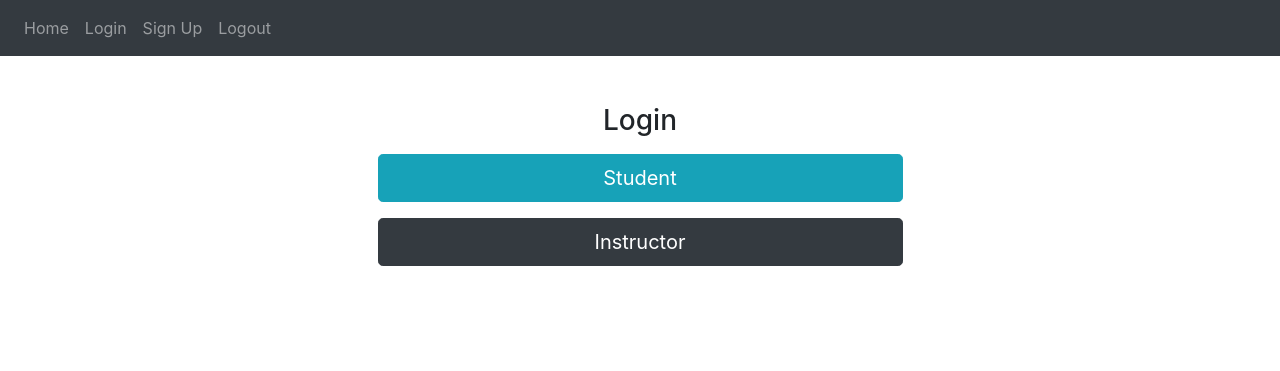
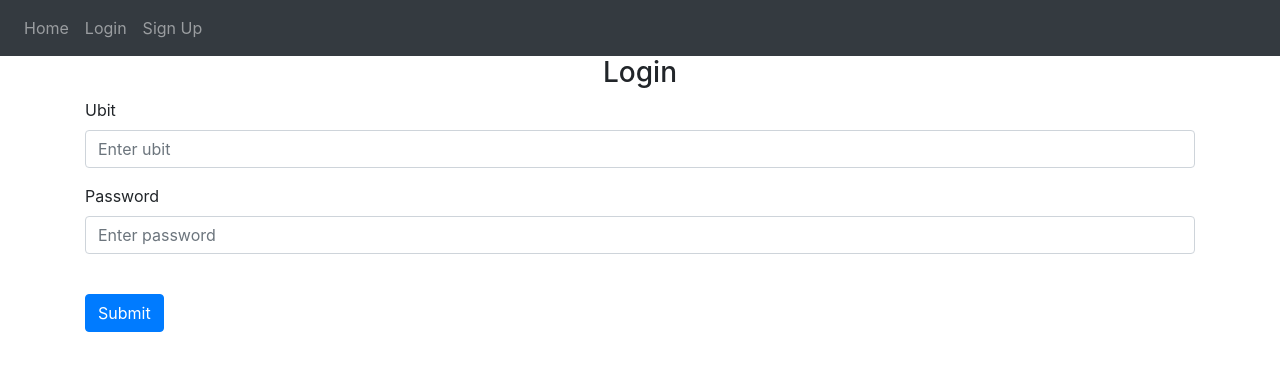
Before and after one commit to t-scholtz/OfficeHourQueSystem, a Flask app: page /login in a window 1280 px wide. Shown: the top 371 px of the page. Run offline with Flask 3, Linux system fonts and the light colour scheme; some libraries are stand-ins or nearby versions.

Commit message:
adding logging in and user features

```diff
--- a/website/auth.py
+++ b/website/auth.py
@@ -3,49 +3,37 @@ from flask import Blueprint, render_template, request, flash, redirect, url_for
 from .models import User
 from werkzeug.security import generate_password_hash, check_password_hash
 from . import db   ##means from __init__.py import db
-# from flask_login import login_user, login_required, logout_user, current_user
+from flask_login import login_user, login_required, logout_user, current_user
 
 auth = Blueprint('auth',__name__)
 
 @auth.route('/login', methods=['GET', 'POST'])
 def login():
-    return render_template("login.html")
-
-@auth.route('/student-login', methods=['GET', 'POST'])
-def student_login():
-    print("is this better")
-    return render_template("student_login.html")
-
-@auth.route('/instructor-login', methods=['GET', 'POST'])
-def intstructor_login():
     if request.method == 'POST':
         ubit = request.form.get('ubit')
         password = request.form.get('password')
 
-        # user = User.query.filter_by(ubit=ubit).first()
-        # if user:
-        #     if check_password_hash(user.password, password):
-        #         flash('Logged in successfully!', category='success')
-        #         login_user(user, remember=True)
-        #         return redirect(url_for('views.home'))
-        #     else:
-        #         flash('Incorrect password, try again.', category='error')
-        # else:
-        #     flash('Email does not exist.', category='error')
-    # return render_template("instructor_login.html",user=current_user)
-    return render_template("instructor_login.html")
-
+        user = User.query.filter_by(ubit=ubit).first()
+        if user:
+            if check_password_hash(user.password, password):
+                flash('Logged in successfully!', category='success')
+                login_user(user, remember=True)
+                return redirect(url_for('views.home'))
+            else:
+                flash('Incorrect password, try again.', category='error')
+        else:
+            flash('Ubit not Found', category='error')
+    return render_template("login.html", user=current_user)
 
 @auth.route('/logout')
-# @login_required
+@login_required
 def logout():
-    return "<h1>hello<h1>"
-    # logout_user()
-    # return redirect(url_for('auth.login'))
+    logout_user()
+    return redirect(url_for('views.home'))
 
 @auth.route('/sign-up', methods=['GET', 'POST'])
 def sign_up():
-    return render_template("sign_up.html")
+    return render_template("sign_up.html", user=current_user)
 
 
 @auth.route('/student-sign-up', methods=['GET', 'POST'])
@@ -54,19 +42,24 @@ def student_sign_up():
         ubit = request.form.get('ubit')
         password1 = request.form.get('password1')
         password2 = request.form.get('password2')
+        type = "student"
 
-        if(password1 != password2):
+        user = User.query.filter_by(ubit=ubit).first()
+
+        if user:
+            flash('Account already exist', category='error')
+        elif(password1 != password2):
             flash('Password does not match', category='error')
         else:
             new_user = User(ubit =ubit, password = generate_password_hash(password1, method='sha256'), type = "student")
             db.session.add(new_user)
             db.session.commit()
-            # login_user(new_user, remember=True)
+            login_user(new_user, remember=True)
             flash('Account created!', category='success')
             return redirect(url_for('views.home'))
 
     # return render_template("student_sign_up.html", user=current_user)
-    return render_template("student_sign_up.html")
+    return render_template("student_sign_up.html", user=current_user)
 
 @auth.route('/instructor-sign-up', methods=['GET', 'POST'])
 def intsructor_sign_up():
@@ -75,30 +68,21 @@ def intsructor_sign_up():
         code = request.form.get('code')
         password1 = request.form.get('password1')
         password2 = request.form.get('password2')
-    # if request.method == 'POST':
-    #     email = request.form.get('email')
-    #     first_name = request.form.get('firstName')
-    #     password1 = request.form.get('password1')
-    #     password2 = request.form.get('password2')
 
-    #     user = User.query.filter_by(email=email).first()
-    #     if user:
-    #         flash('Email already exists.', category='error')
-    #     elif len(email) < 4:
-    #         flash('Email must be greater than 3 characters.', category='error')
-    #     elif len(first_name) < 2:
-    #         flash('First name must be greater than 1 character.', category='error')
-    #     elif password1 != password2:
-    #         flash('Passwords don\'t match.', category='error')
-    #     elif len(password1) < 7:
-    #         flash('Password must be at least 7 characters.', category='error')
-    #     else:
-    #         new_user = User(email=email, first_name=first_name, password=generate_password_hash(
-    #             password1, method='sha256'))
-    #         db.session.add(new_user)
-    #         db.session.commit()
-    #         login_user(new_user, remember=True)
-    #         flash('Account created!', category='success')
-    #         return redirect(url_for('views.home'))
-    # return render_template("instructor_sign_up.html", user=current_user)
-    return render_template("instructor_sign_up.html")
+        user = User.query.filter_by(ubit=ubit).first()
+
+        if user:
+            flash('Account already exist', category='error')
+        elif(password1 != password2):
+            flash('Password does not match', category='error')
+        elif(code != 'bossman'):
+            flash('Code is incorect', category='error')
+        else:
+            new_user = User(ubit =ubit, password = generate_password_hash(password1, method='sha256'), type = "instructor")
+            db.session.add(new_user)
+            db.session.commit()
+            login_user(new_user, remember=True)
+            flash('Account created!', category='success')
+            return redirect(url_for('views.home'))
+
+    return render_template("instructor_sign_up.html", user=current_user)
--- /dev/null
+++ b/website/ques.py
@@ -0,0 +1,4 @@
+from flask import Blueprint, render_template, request, flash, redirect, url_for
+from .models import User
+from . import db   ##means from __init__.py import db
+from flask_login import login_user, login_required, logout_user, current_user
--- a/website/templates/base.html
+++ b/website/templates/base.html
@@ -30,9 +30,15 @@
       <div class="collapse navbar-collapse" id="navbar">
         <div class="navbar-nav">
           <a class="nav-item nav-link" id="home" href="/">Home</a>
+          {% if user.is_authenticated %}
+          <a class="nav-item nav-link" id="cse115" href="/cse_115">CSE 115</a>
+          <a class="nav-item nav-link" id="cse115" href="/cse_116">CSE 116</a>
+          <a class="nav-item nav-link" id="cse115" href="/cse_220">CSE 220</a>
+          <a class="nav-item nav-link" id="logout" href="/logout">Logout</a>
+          {% else %}
           <a class="nav-item nav-link" id="studentLogin" href="/login"> Login</a>
           <a class="nav-item nav-link" id="studentSignUp" href="/sign-up">Sign Up</a>
-          <a class="nav-item nav-link" id="logout" href="/logout">Logout</a>
+          {% endif %}
         </div>
       </div>
     </nav>
--- a/website/templates/login.html
+++ b/website/templates/login.html
@@ -1,24 +1,27 @@
-{% extends "base.html" %}
-{% block title %}Login{% endblock %}
-{% block content %}
-
-<div class="container text-center mt-5">
-  <h3>Login</h3>
-  <div class="row mt-3">
-    <div class="col-md-6 mx-auto">
-      <button type="button" id="a" class="btn btn-info btn-lg btn-block">Student</button>
-      <button type="button" id="b" class="btn btn-dark btn-lg btn-block mt-3">Instructor</button>
-    </div>
+{% extends "base.html" %} {% block title %}Login{% endblock %} {% block content %}
+<form method="POST">
+  <h3 align="center">Login</h3>
+  <div class="form-group">
+    <label for="ubit">Ubit</label>
+    <input
+      type="ubit"
+      class="form-control"
+      id="ubit"
+      name="ubit"
+      placeholder="Enter ubit"
+    />
   </div>
-</div>
-
-<script>
-document.getElementById("a").addEventListener("click", function() {
-    window.location.href = "/student-login";
-});
-document.getElementById("b").addEventListener("click", function() {
-    window.location.href = "/instructor-login";
-});
-</script>
-
+  <div class="form-group">
+    <label for="password">Password</label>
+    <input
+      type="password"
+      class="form-control"
+      id="password"
+      name="password"
+      placeholder="Enter password"
+    />
+  </div>
+<br />
+<button type="submit" class="btn btn-primary">Submit</button>
+</form>
 {% endblock %}
```
Also changed, not shown: website/__init__.py (+6 -6 lines), website/templates/home.html (+2 -18 lines), website/templates/instructor_login.html (deleted, +0 -27 lines), website/templates/student_login.html (deleted, +0 -27 lines), website/views.py (+4 -17 lines), instance/database.db.
